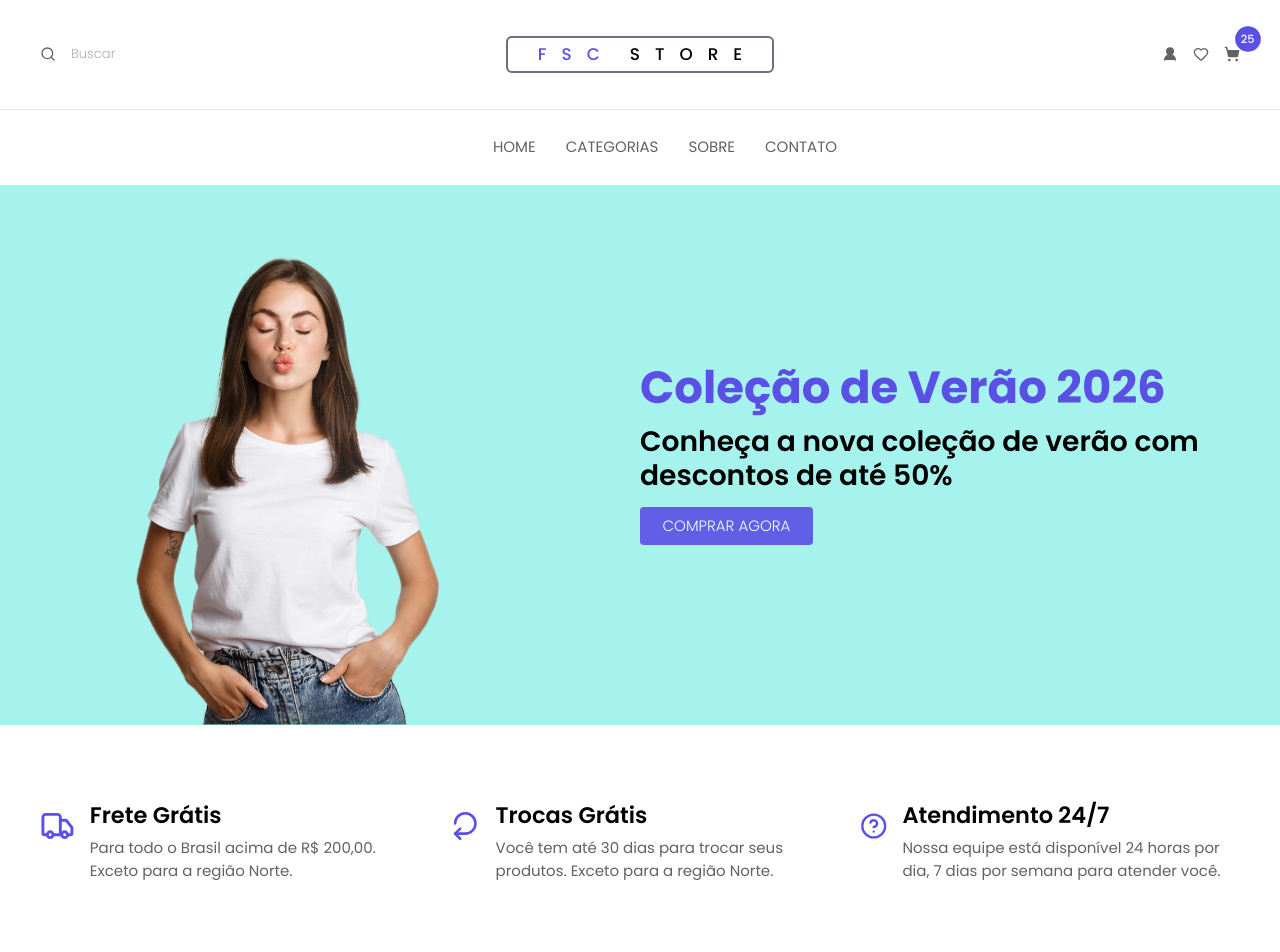
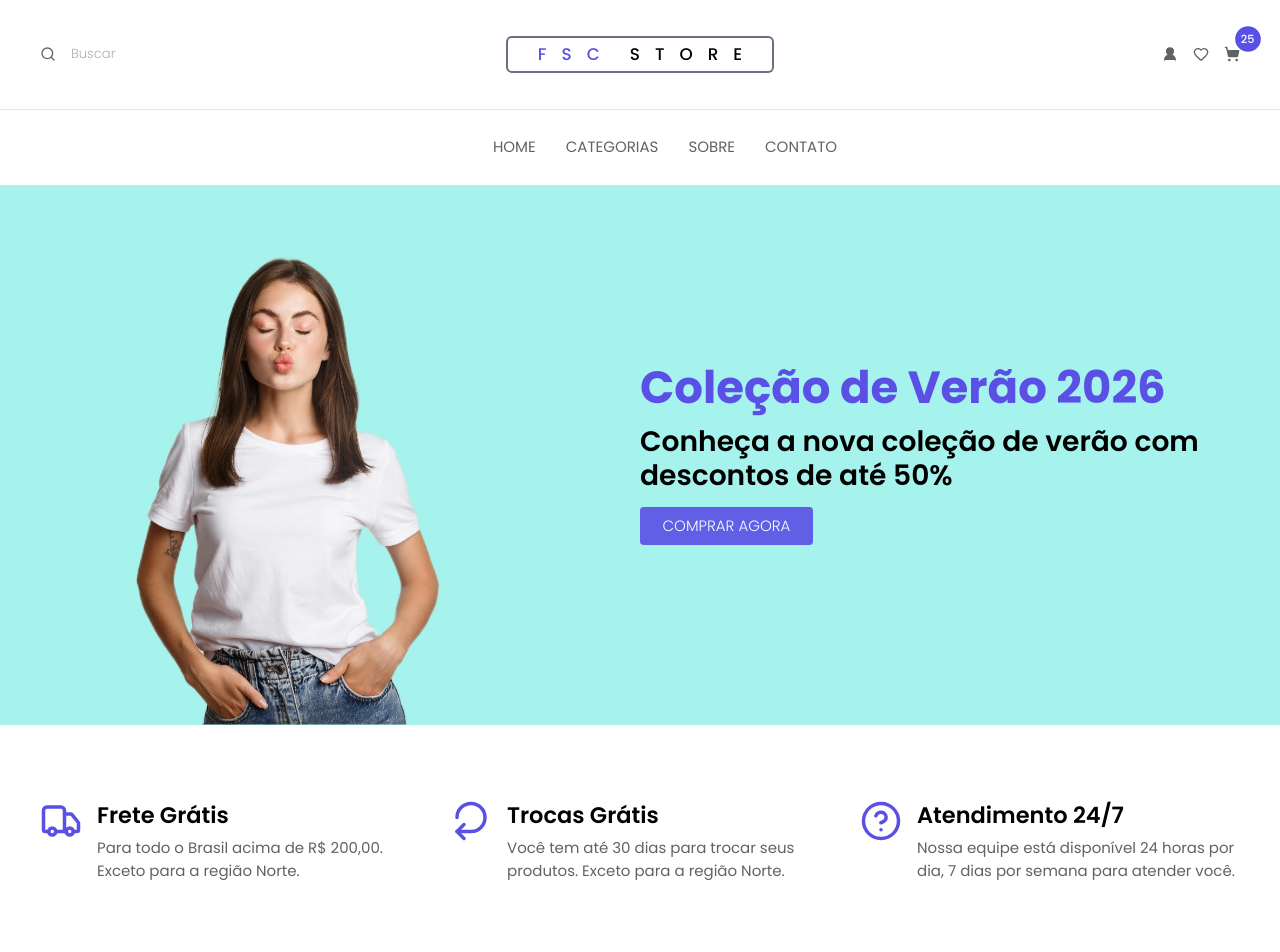
Before and after one commit to adrjmiranda/fsc-ecommerce, a React (Vite) app: page / in a window 1280 px wide. Shown: the top 952 px of the page. Built offline with nearby package versions, Linux system fonts and the light colour scheme.

Commit message:
style: reduce benefit icon size and add shrink-0 class

```diff
--- a/src/pages/Public/Home/Sections/Benefits/index.tsx
+++ b/src/pages/Public/Home/Sections/Benefits/index.tsx
@@ -29,7 +29,7 @@ const Benefits = () => {
           {benefits.length > 0 &&
             benefits.map((benefit) => (
               <div key={benefit.title} className="flex items-start gap-4">
-                <benefit.icon className="text-primary" size={52} />
+                <benefit.icon className="text-primary shrink-0" size={42} />
                 <div className="flex flex-col gap-2">
                   <h3 className="text-lg font-semibold md:text-xl lg:text-2xl">
                     {benefit.title}
```
